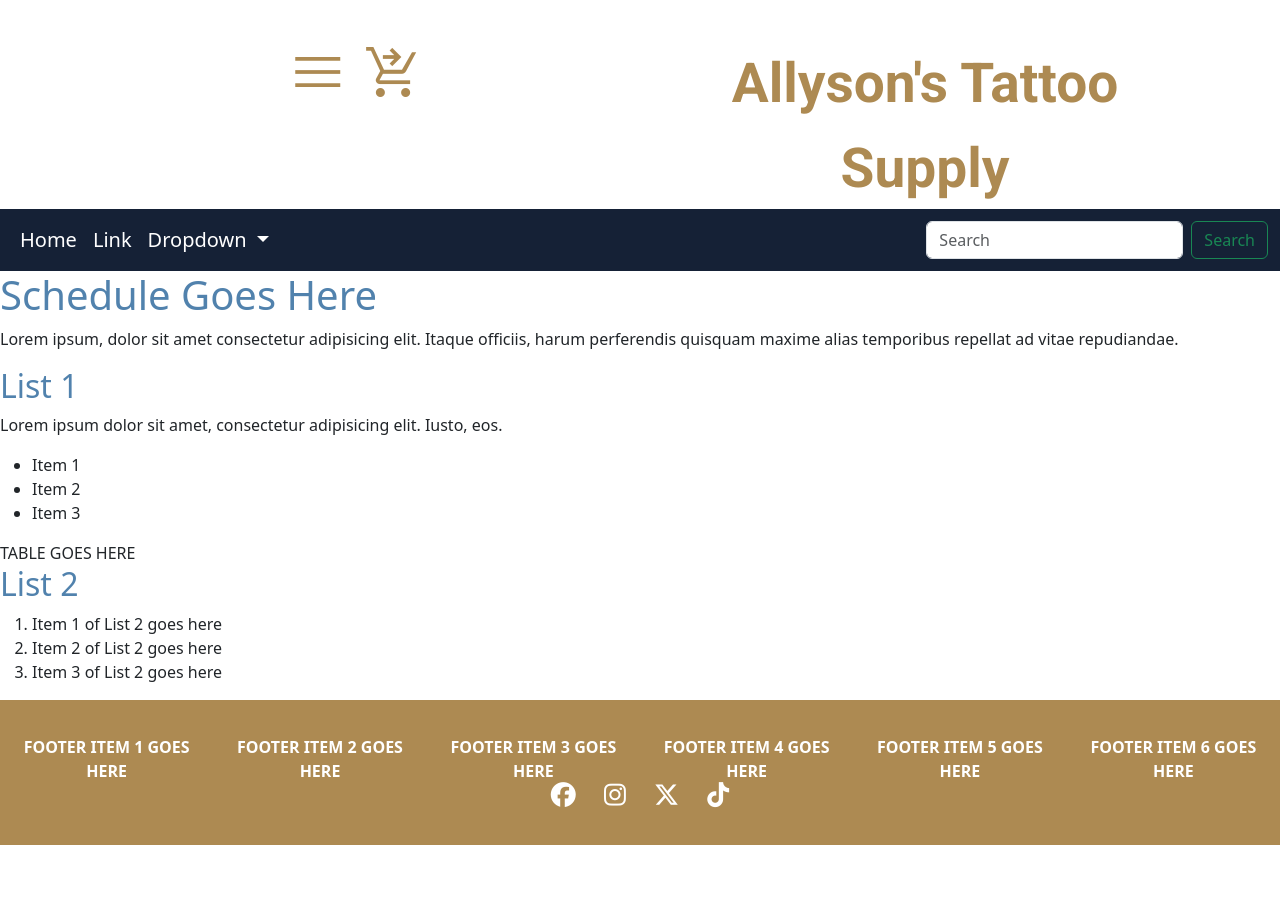
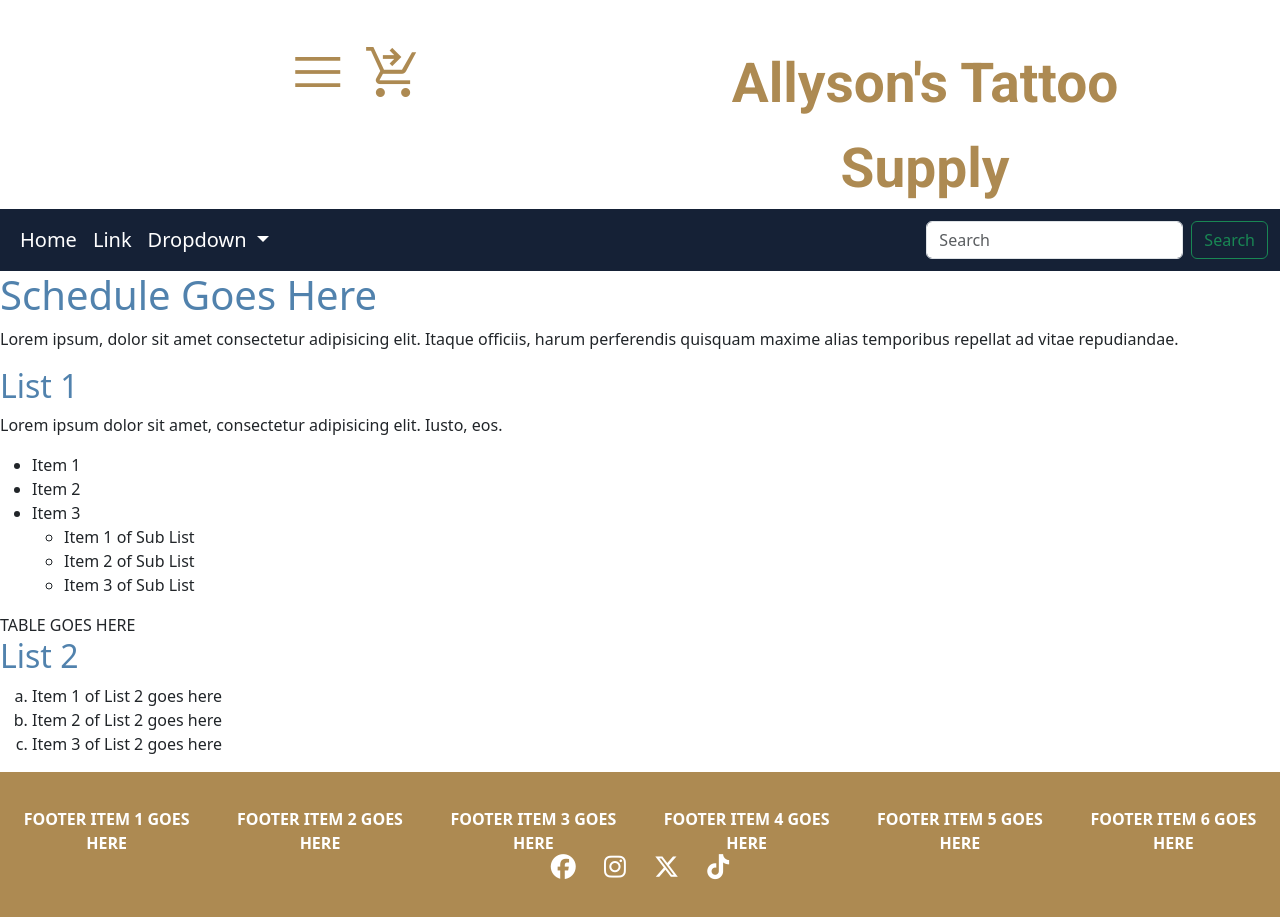
Before and after one commit to adc2223/imed1316-spring-2024, a plain HTML site: page index.html in a window 1280 px wide. Before the commit the page ends 845 px from the top, so only its background shows below. Drawn offline with nearby package versions, Linux system fonts and the light colour scheme.

Commit message:
updated lists

```diff
--- a/index.html
+++ b/index.html
@@ -140,6 +140,11 @@
                         <li>Item 1</li>
                         <li>Item 2</li>
                         <li>Item 3</li>
+                        <ul>
+                            <li>Item 1 of Sub List</li>
+                            <li>Item 2 of Sub List</li>
+                            <li>Item 3 of Sub List</li>
+                        </ul>
                     </ul>
 
                 </div>
@@ -151,7 +156,7 @@
                 <!--begin bottom list-->
                 <div class="wrapper-content">
                     <h2>List 2</h2>
-                    <ol>
+                    <ol type="a">
                         <li>Item 1 of List 2 goes here</li>
                         <li>Item 2 of List 2 goes here</li>
                         <li>Item 3 of List 2 goes here</li>
```
